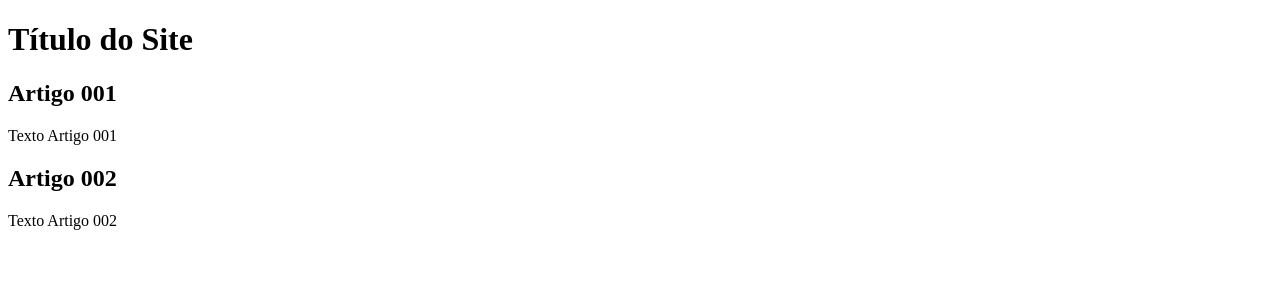
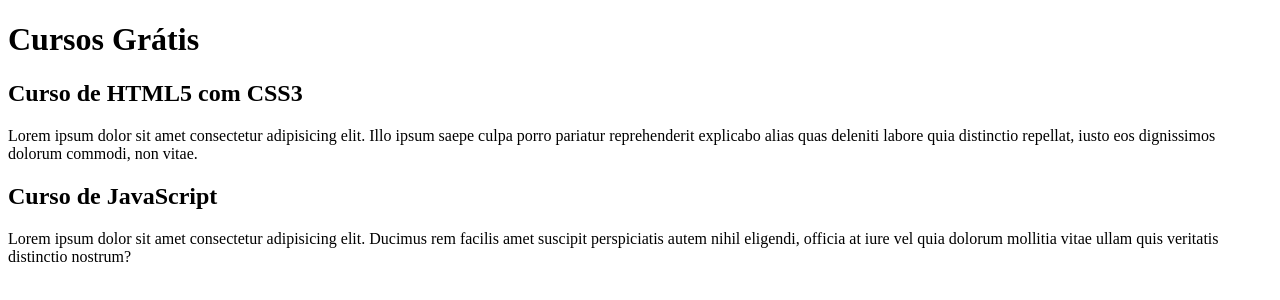
Before and after one commit to beto-rocha-blockchain/projeto-site, a plain HTML site: page index.html in a window 1280 px wide. Drawn offline with Linux system fonts and the light colour scheme.

Commit message:
comecei a escrever o conteúdo

```diff
--- a/index.html
+++ b/index.html
@@ -3,19 +3,19 @@
 <head>
     <meta charset="UTF-8">
     <meta name="viewport" content="width=device-width, initial-scale=1.0">
-    <title>Título do Site</title>
+    <title></title>
 </head>
 <body>
     <main>
-        <h1>Título do Site</h1>
+        <h1>Cursos Grátis</h1>
     </main>
     <article>
-        <h2>Artigo 001</h2>
-        <p>Texto Artigo 001</p>
+        <h2>Curso de HTML5 com CSS3</h2>
+        <p>Lorem ipsum dolor sit amet consectetur adipisicing elit. Illo ipsum saepe culpa porro pariatur reprehenderit explicabo alias quas deleniti labore quia distinctio repellat, iusto eos dignissimos dolorum commodi, non vitae.</p>
     </article>
     <article>
-        <h2>Artigo 002</h2>
-        <p>Texto Artigo 002</p>
+        <h2>Curso de JavaScript</h2>
+        <p>Lorem ipsum dolor sit amet consectetur adipisicing elit. Ducimus rem facilis amet suscipit perspiciatis autem nihil eligendi, officia at iure vel quia dolorum mollitia vitae ullam quis veritatis distinctio nostrum?</p>
     </article>
 </body>
 </html>
```
